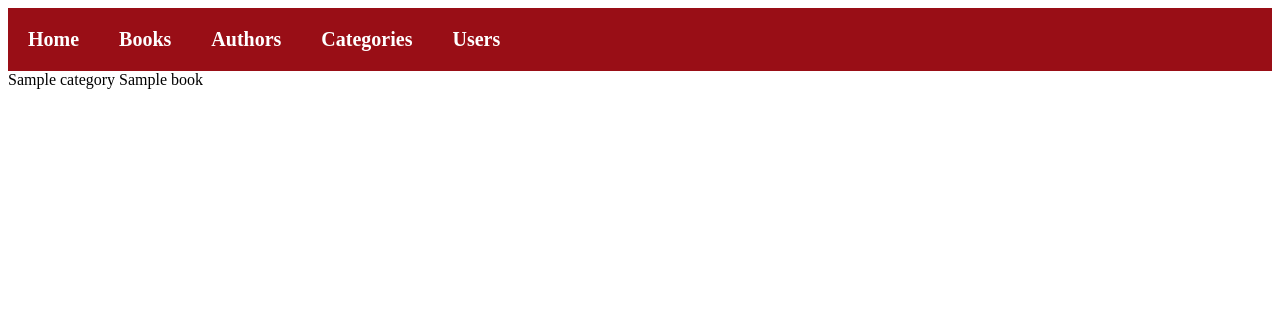
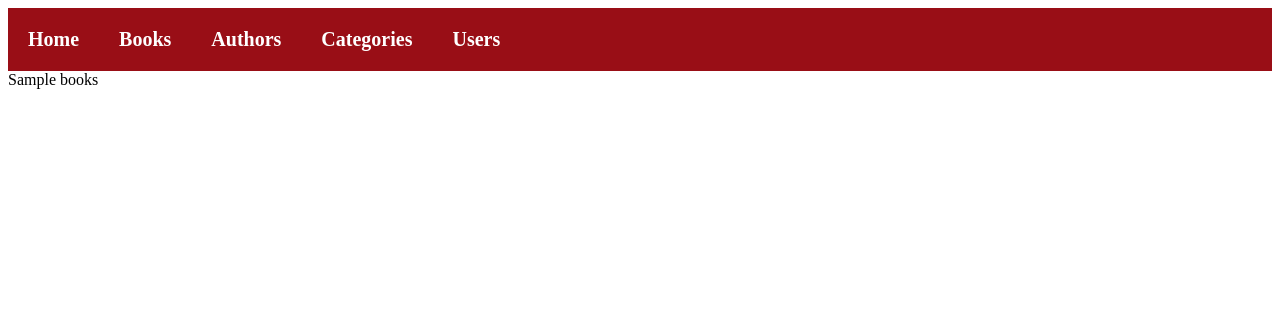
Before and after one commit to amymhaddad/upcase_booklist_app, a Flask app: template templates/categories.html in a window 1280 px wide. Shown: the top 331 px of the page. Run offline with Flask 2, Linux system fonts and the light colour scheme; the template is opened without the code that fills it: most values are stand-ins (such as "Sample title", 1, 10 or a date in 2020).

Commit message:
Updated categories html code to return a list of book objects

```diff
--- a/templates/categories.html
+++ b/templates/categories.html
@@ -14,13 +14,9 @@
        </nav>
 
     <div>
+            {{ categories['Beginner'][0].books}}
 
-       {% for category in categories['Beginner'] %}
-            {{ category.category_name }}
-            {% for book in category.books %}
-                {{ book.title }}
-       {% endfor %}
-       {% endfor %}
+
     </div>
     </body>
 </html>
```
